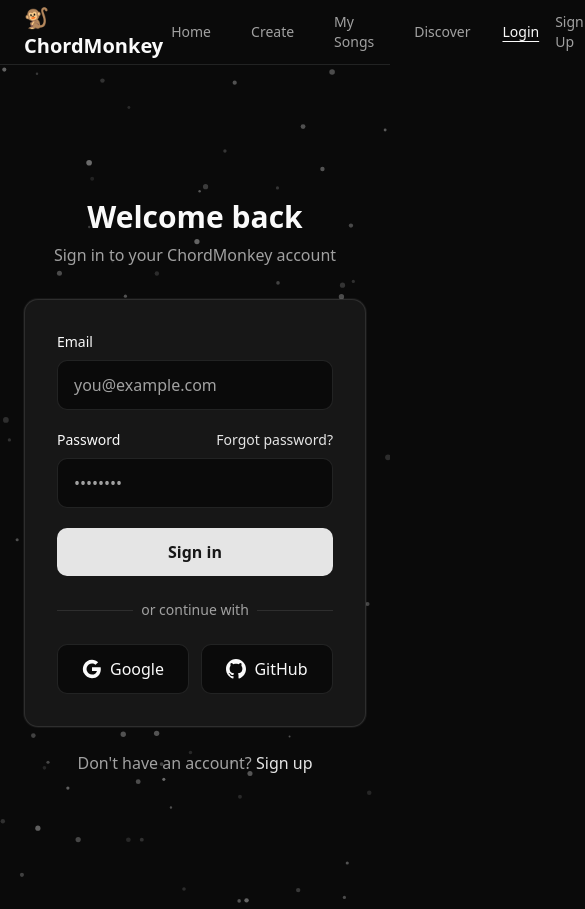
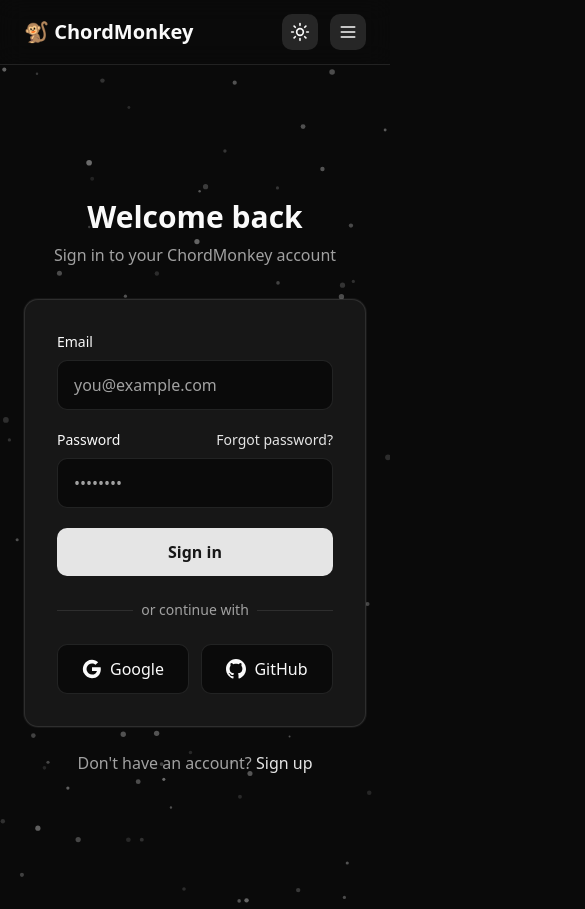
Before and after one commit to sanjaytaylor2012/ChordMonkey, a Next.js app in the folder frontend/: page /login in a window 390 px wide. Shown: the top 909 px of the page, 585 px wide, since content can reach past the window. Built offline with nearby package versions, Linux system fonts and the light colour scheme.

Commit message:
Add responsive mobile layout fixes
- Add hamburger menu for mobile navbar
- Fix toggle button width in RecordingSection
- Stack title and buttons in ChordProgression on mobile
- Fix add chord button height in SectionBlock

```diff
--- a/frontend/components/ChordProgression.tsx
+++ b/frontend/components/ChordProgression.tsx
@@ -171,7 +171,7 @@
         Your Chord Progression
       </h2>
       <div className="bg-card border border-border rounded-xl p-6">
-        <div className="flex items-center justify-between mb-5">
+        <div className="flex flex-col gap-3 mb-5 sm:flex-row sm:items-center sm:justify-between">
           {isEditingTitle ? (
             <input
               type="text"
@@ -180,7 +180,7 @@
               onBlur={handleTitleBlur}
               onKeyDown={handleTitleKeyDown}
               autoFocus
-              className="text-base font-semibold text-foreground bg-transparent border-b border-primary outline-none px-1"
+              className="text-base font-semibold text-foreground bg-transparent border-b border-primary outline-none px-1 w-full sm:w-auto"
             />
           ) : (
             <button
--- a/frontend/components/Navbar.tsx
+++ b/frontend/components/Navbar.tsx
@@ -1,5 +1,6 @@
 "use client";
 
+import { useState } from "react";
 import Link from "next/link";
 import { usePathname } from "next/navigation";
 import { useTheme } from "./ThemeProvider";
@@ -70,9 +71,47 @@
   );
 }
 
+function MenuIcon({ className }: { className?: string }) {
+  return (
+    <svg
+      xmlns="http://www.w3.org/2000/svg"
+      viewBox="0 0 24 24"
+      fill="none"
+      stroke="currentColor"
+      strokeWidth={2}
+      strokeLinecap="round"
+      strokeLinejoin="round"
+      className={className}
+    >
+      <line x1="4" x2="20" y1="6" y2="6" />
+      <line x1="4" x2="20" y1="12" y2="12" />
+      <line x1="4" x2="20" y1="18" y2="18" />
+    </svg>
+  );
+}
+
+function CloseIcon({ className }: { className?: string }) {
+  return (
+    <svg
+      xmlns="http://www.w3.org/2000/svg"
+      viewBox="0 0 24 24"
+      fill="none"
+      stroke="currentColor"
+      strokeWidth={2}
+      strokeLinecap="round"
+      strokeLinejoin="round"
+      className={className}
+    >
+      <line x1="18" x2="6" y1="6" y2="18" />
+      <line x1="6" x2="18" y1="6" y2="18" />
+    </svg>
+  );
+}
+
 export function Navbar() {
   const { theme, toggleTheme } = useTheme();
   const pathname = usePathname();
+  const [mobileMenuOpen, setMobileMenuOpen] = useState(false);
 
   const navLinks = [
     { href: "/welcome", label: "Home" },
@@ -86,15 +125,20 @@
     { href: "/signup", label: "Sign Up" },
   ];
 
+  function closeMobileMenu() {
+    setMobileMenuOpen(false);
+  }
+
   return (
-    <header className="w-full border-b">
+    <header className="w-full border-b bg-background/80 backdrop-blur-md sticky top-0 z-50">
       <div className="mx-auto flex h-16 max-w-7xl items-center justify-between px-6">
         {/* Logo */}
         <Link href="/welcome" className="text-xl font-semibold">
           🐒 ChordMonkey
         </Link>
 
-        <div className="flex items-center gap-6">
+        {/* Desktop Navigation */}
+        <div className="hidden md:flex items-center gap-6">
           <NavigationMenu>
             <NavigationMenuList className="gap-6">
               {navLinks.map((link) => (
@@ -159,7 +203,89 @@
             <UserIcon className="w-5 h-5" />
           </Link>
         </div>
+
+        {/* Mobile Menu Button */}
+        <div className="flex md:hidden items-center gap-3">
+          {/* Theme Toggle - visible on mobile too */}
+          <button
+            onClick={toggleTheme}
+            className="p-2 rounded-lg bg-muted hover:bg-muted/80 transition-colors"
+            aria-label="Toggle theme"
+          >
+            {theme === "dark" ? (
+              <SunIcon className="w-5 h-5 text-foreground" />
+            ) : (
+              <MoonIcon className="w-5 h-5 text-foreground" />
+            )}
+          </button>
+
+          <button
+            onClick={() => setMobileMenuOpen(!mobileMenuOpen)}
+            className="p-2 rounded-lg bg-muted hover:bg-muted/80 transition-colors"
+            aria-label="Toggle menu"
+          >
+            {mobileMenuOpen ? (
+              <CloseIcon className="w-5 h-5 text-foreground" />
+            ) : (
+              <MenuIcon className="w-5 h-5 text-foreground" />
+            )}
+          </button>
+        </div>
       </div>
+
+      {/* Mobile Menu */}
+      {mobileMenuOpen && (
+        <div className="md:hidden border-t border-border bg-background">
+          <nav className="flex flex-col px-6 py-4 space-y-1">
+            {navLinks.map((link) => (
+              <Link
+                key={link.href}
+                href={link.href}
+                onClick={closeMobileMenu}
+                className={`px-4 py-3 rounded-lg text-base font-medium transition-colors ${
+                  pathname === link.href
+                    ? "bg-primary/10 text-primary"
+                    : "text-foreground hover:bg-muted"
+                }`}
+              >
+                {link.label}
+              </Link>
+            ))}
+
+            <div className="border-t border-border my-2" />
+
+            {authLinks.map((link) => (
+              <Link
+                key={link.href}
+                href={link.href}
+                onClick={closeMobileMenu}
+                className={`px-4 py-3 rounded-lg text-base font-medium transition-colors ${
+                  pathname === link.href
+                    ? "bg-primary/10 text-primary"
+                    : "text-foreground hover:bg-muted"
+                }`}
+              >
+                {link.label}
+              </Link>
+            ))}
+
+            <div className="border-t border-border my-2" />
+
+            <Link
+              href="/account"
+              onClick={closeMobileMenu}
+              className={`px-4 py-3 rounded-lg text-base font-medium transition-colors flex items-center gap-3 ${
+                pathname === "/account"
+                  ? "bg-primary/10 text-primary"
+                  : "text-foreground hover:bg-muted"
+              }`}
+            >
+              <UserIcon className="w-5 h-5" />
+              Account
+            </Link>
+          </nav>
+        </div>
+      )}
     </header>
   );
 }
--- a/frontend/components/RecordingSection.tsx
+++ b/frontend/components/RecordingSection.tsx
@@ -143,8 +143,8 @@
         <h2 className="text-sm font-semibold text-muted-foreground uppercase tracking-wide">
           Recording
         </h2>
-        <div className="flex flex-col items-stretch gap-2 sm:flex-row sm:items-center">
-          <div className="flex items-center rounded-lg border border-border bg-card p-1">
+        <div className="flex flex-wrap items-center justify-start gap-2 sm:justify-end">
+          <div className="flex items-center rounded-lg border border-border bg-card p-1 w-fit">
             <button
               type="button"
               onClick={() => onDisplayInstrumentChange("guitar")}
@@ -168,7 +168,7 @@
               Keyboard
             </button>
           </div>
-          <div className="flex items-center rounded-lg border border-border bg-card p-1">
+          <div className="flex items-center rounded-lg border border-border bg-card p-1 w-fit">
             <button
               type="button"
               onClick={() => onRecommendationLevelChange("beginner")}
--- a/frontend/components/chord-progression/SectionBlock.tsx
+++ b/frontend/components/chord-progression/SectionBlock.tsx
@@ -75,11 +75,11 @@
         onCommit={(nextTitle) => onRenameSection(sectionIndex, nextTitle)}
       />
 
-      <div className="flex gap-3 flex-wrap">
+      <div className="flex gap-3 flex-wrap items-stretch">
         {section.chords.map((chord, chordIndex) => (
           <div
             key={`${section.id}-${chordIndex}-${chord}`}
-            className={`relative min-w-[70px] min-h-[86px] px-5 py-4 rounded-lg border-2 text-center transition-colors ${
+            className={`relative min-w-[70px] px-5 py-4 rounded-lg border-2 text-center transition-colors ${
               sectionIndex === playingSectionIndex && chordIndex === playingChordIndex
                 ? "border-blue-500 bg-blue-500/10"
                 : sectionIndex === currentSectionIndex && chordIndex === currentChordIndex
@@ -112,13 +112,13 @@
           </div>
         ))}
 
-        <div className="relative" ref={openAddMenuSection === sectionIndex ? addMenuRef : null}>
+        <div className="relative flex" ref={openAddMenuSection === sectionIndex ? addMenuRef : null}>
           <button
             type="button"
             onClick={() =>
               setOpenAddMenuSection(openAddMenuSection === sectionIndex ? null : sectionIndex)
             }
-            className="min-w-[70px] min-h-[86px] px-5 py-4 rounded-lg border-2 border-dashed border-border flex items-center justify-center text-2xl text-muted-foreground cursor-pointer hover:border-muted-foreground hover:text-foreground transition-colors"
+            className="min-w-[70px] px-5 py-4 rounded-lg border-2 border-dashed border-border flex items-center justify-center text-2xl text-muted-foreground cursor-pointer hover:border-muted-foreground hover:text-foreground transition-colors self-stretch"
             aria-label="Add chord to progression"
             aria-expanded={openAddMenuSection === sectionIndex}
           >
```
